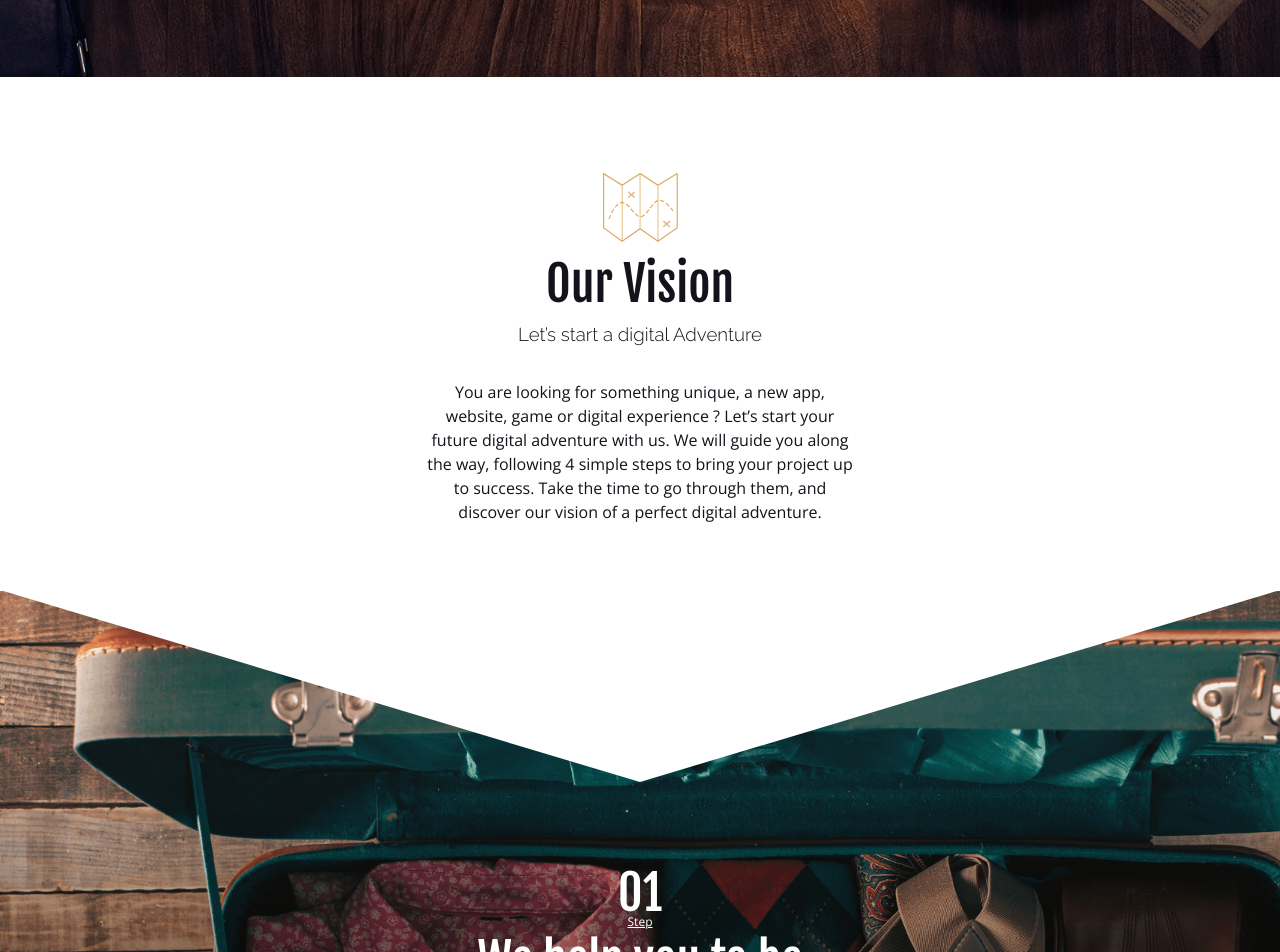
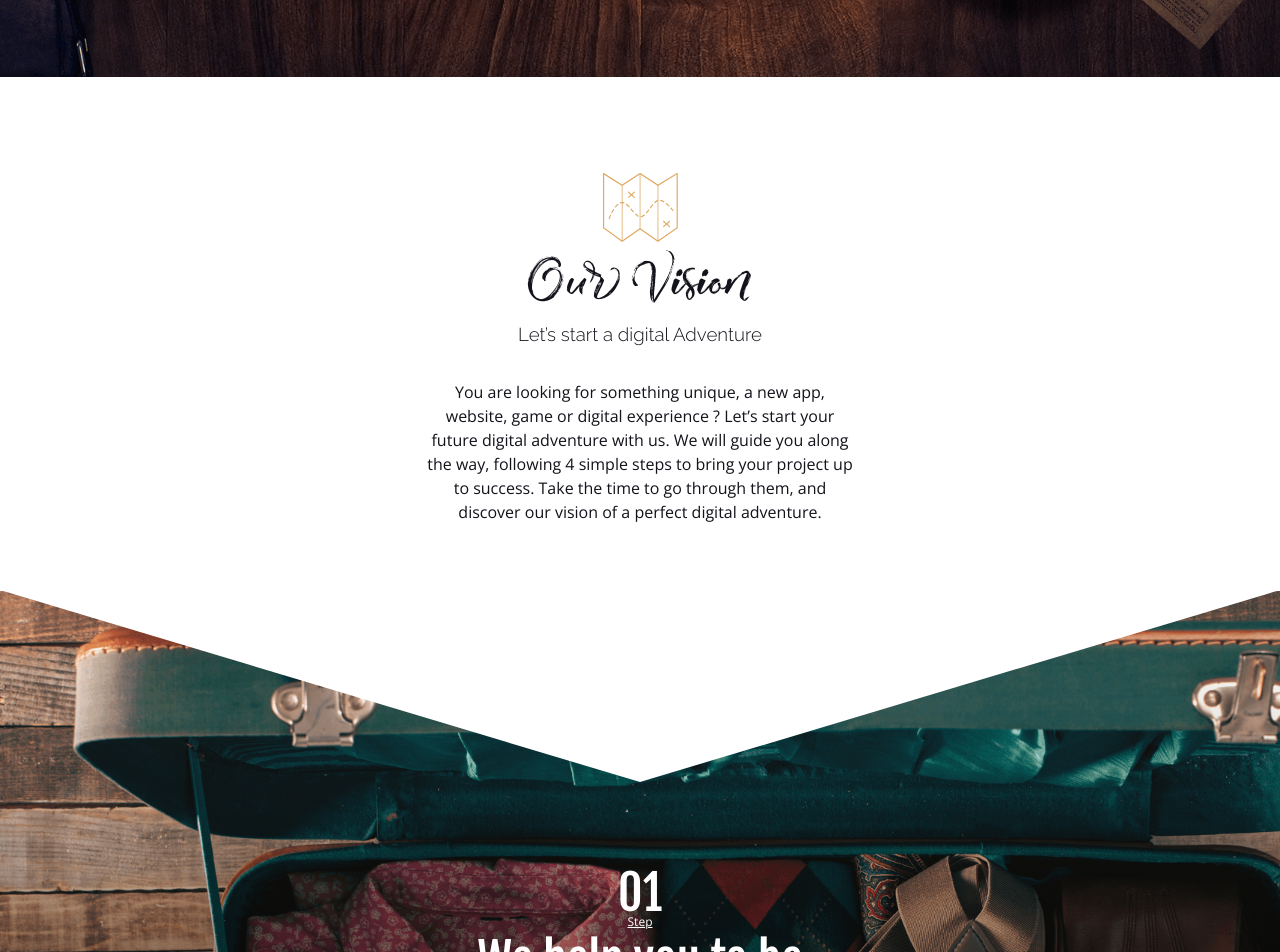
Before and after one commit to SebastianoOlivo/SebastianoOlivo, a Jekyll site: the page built from index.html, in a window 1280 px wide. Shown: the part 823-1775 px from the top of the page. Built offline with Jekyll 4.4.1, drawn with Linux system fonts in a browser that asks for light colours.

Commit message:
fix bug footer + change font familly en sectiob block

```diff
--- a/assets/css/main.css
+++ b/assets/css/main.css
@@ -401,7 +401,8 @@ header[role=banner] {
     display: block;
     text-align: center;
     transition: all 150ms cubic-bezier(0.77, 0, 0.175, 1);
-    max-width: 1.875rem; }
+    max-width: 1.875rem;
+    max-height: 1.875rem; }
     .social a:hover {
       transform: scale(1.25); }
   .social svg {
@@ -509,7 +510,7 @@ h1, h2, h3, h4 {
   color: #faf0db; }
 
 .section-block__title {
-  font-family: "Fjalla One", sans-serif; }
+  font-family: "Redlight-stylistic", sans-serif; }
 
 .step-block__title {
   line-height: 1em; }
--- a/assets/sass/base/_typography.scss
+++ b/assets/sass/base/_typography.scss
@@ -73,7 +73,7 @@ font-weight: 300;
 	color:#faf0db;
 }
 .section-block__title{
-	font-family: $secondary-font;
+  font-family: "Redlight-stylistic", sans-serif;
 }
 .section-block__subTitle{
 
--- a/assets/sass/layout/_footer.scss
+++ b/assets/sass/layout/_footer.scss
@@ -63,6 +63,7 @@ padding: 1rem;
     text-align: center;
     transition: all 150ms $ease-in-out-primary;
     max-width: rem(30);
+    max-height: rem(30);
     &:hover{
       transform: scale(1.25);
     }
```
